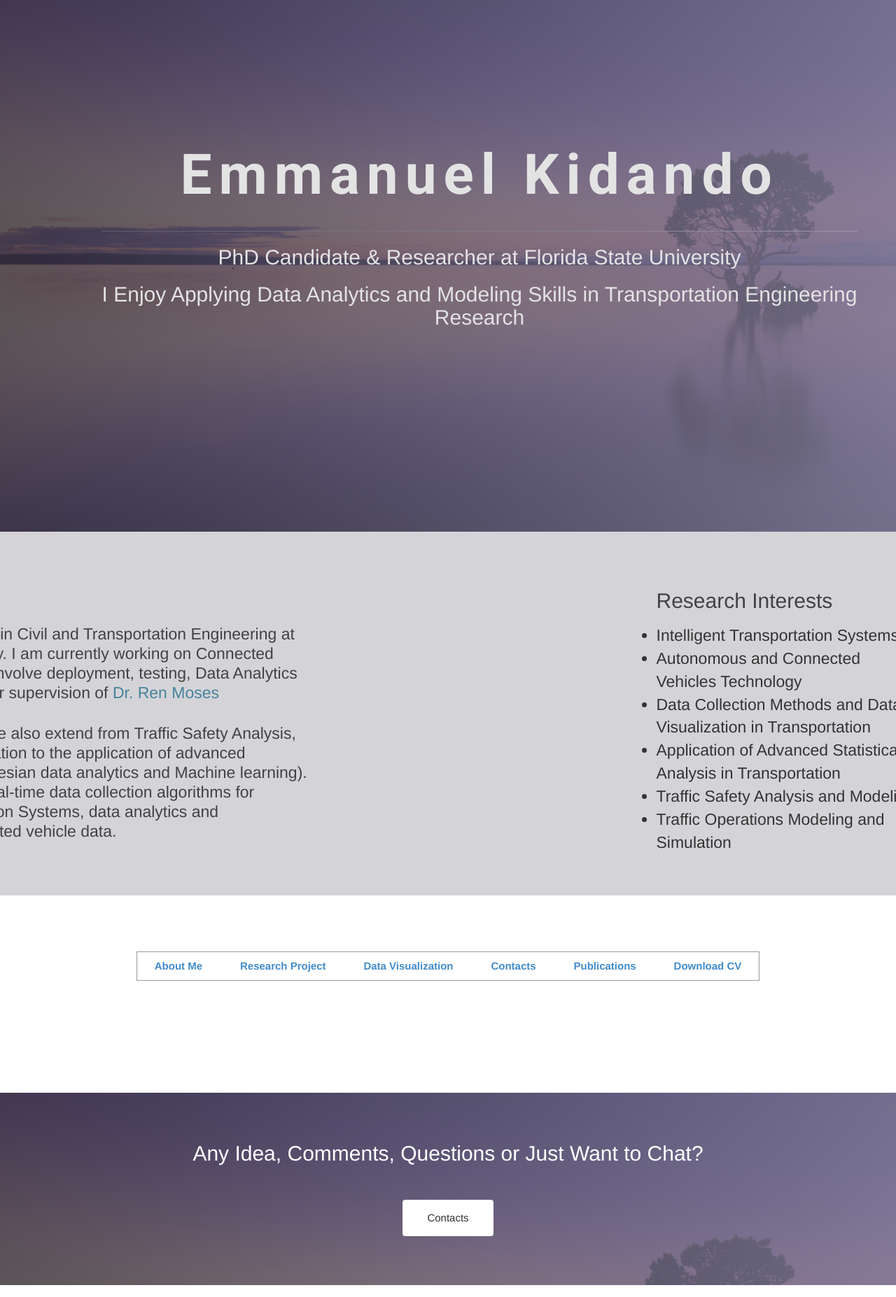
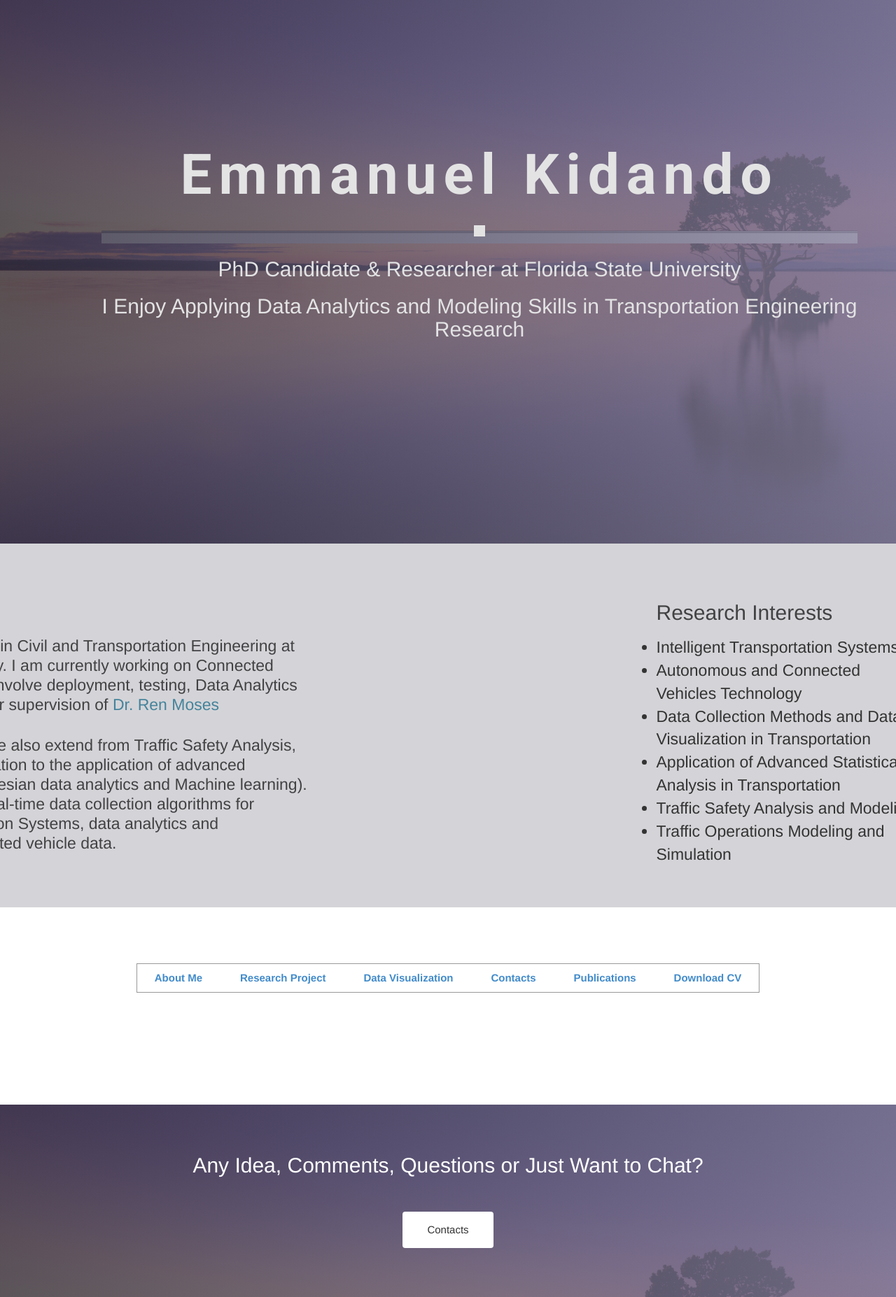
Before and after one commit to ekidando/Kidando, a Jekyll site: the page index.html, which Jekyll copies as it is, in a window 1280 px wide. Shown: the whole page at 70% size. Built offline with Jekyll 4.4.1, drawn with Linux system fonts in a browser that asks for light colours; some web fonts are replaced.

Commit message:
Update index.html

```diff
--- a/index.html
+++ b/index.html
@@ -28,7 +28,7 @@
         <div class="block">
 
           <h1 class="animated fadeInUp">Emmanuel Kidando </h1>
-          <hr class="hrline">
+          <hr id="hrline">
           <h2 class="animated fadeInUp"> PhD Candidate & Researcher at Florida State University</h2>
           <h2 class="animated fadeInUp">I Enjoy Applying Data Analytics and Modeling Skills in Transportation Engineering Research</h2>
         </div>
```
